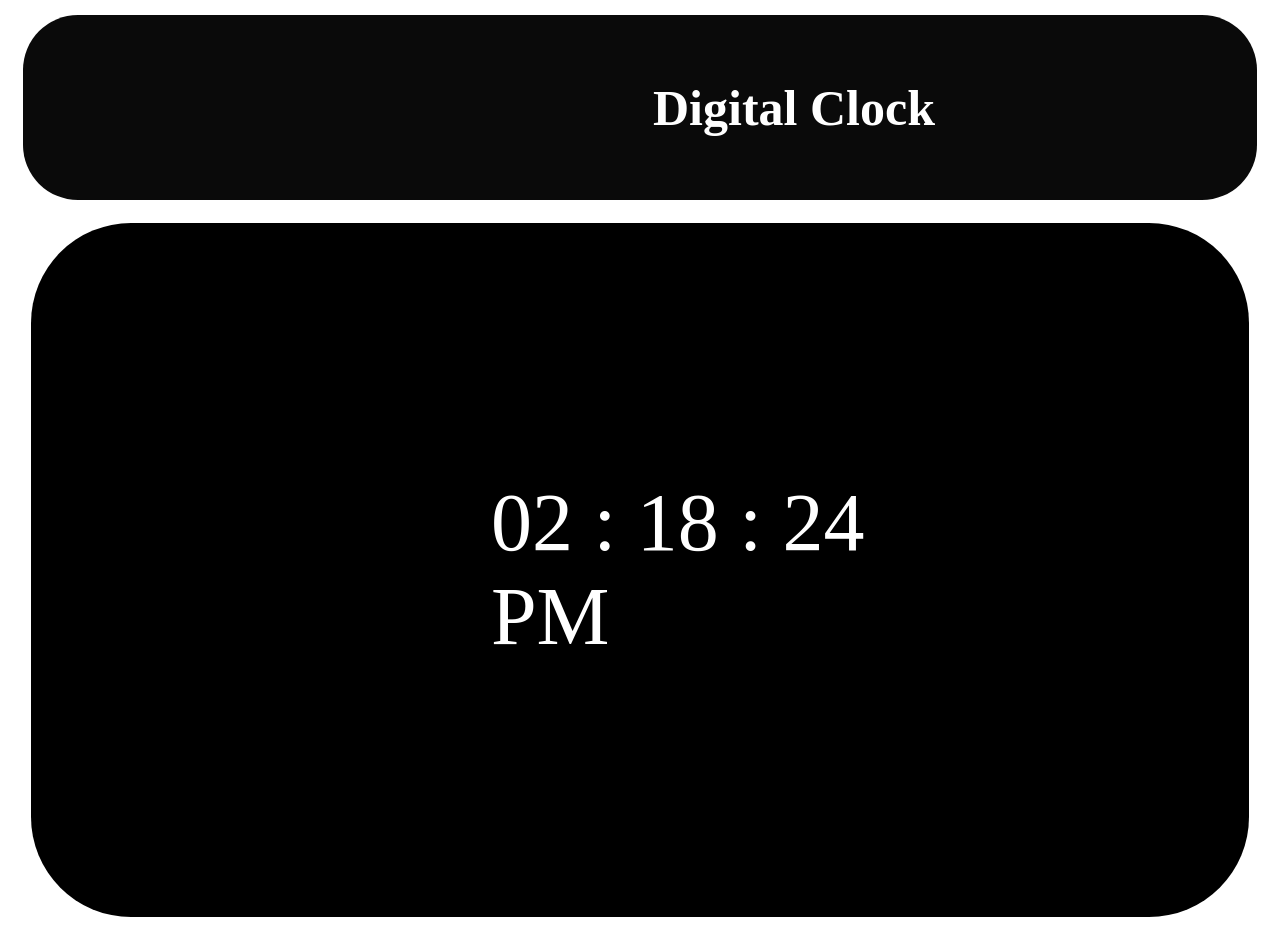
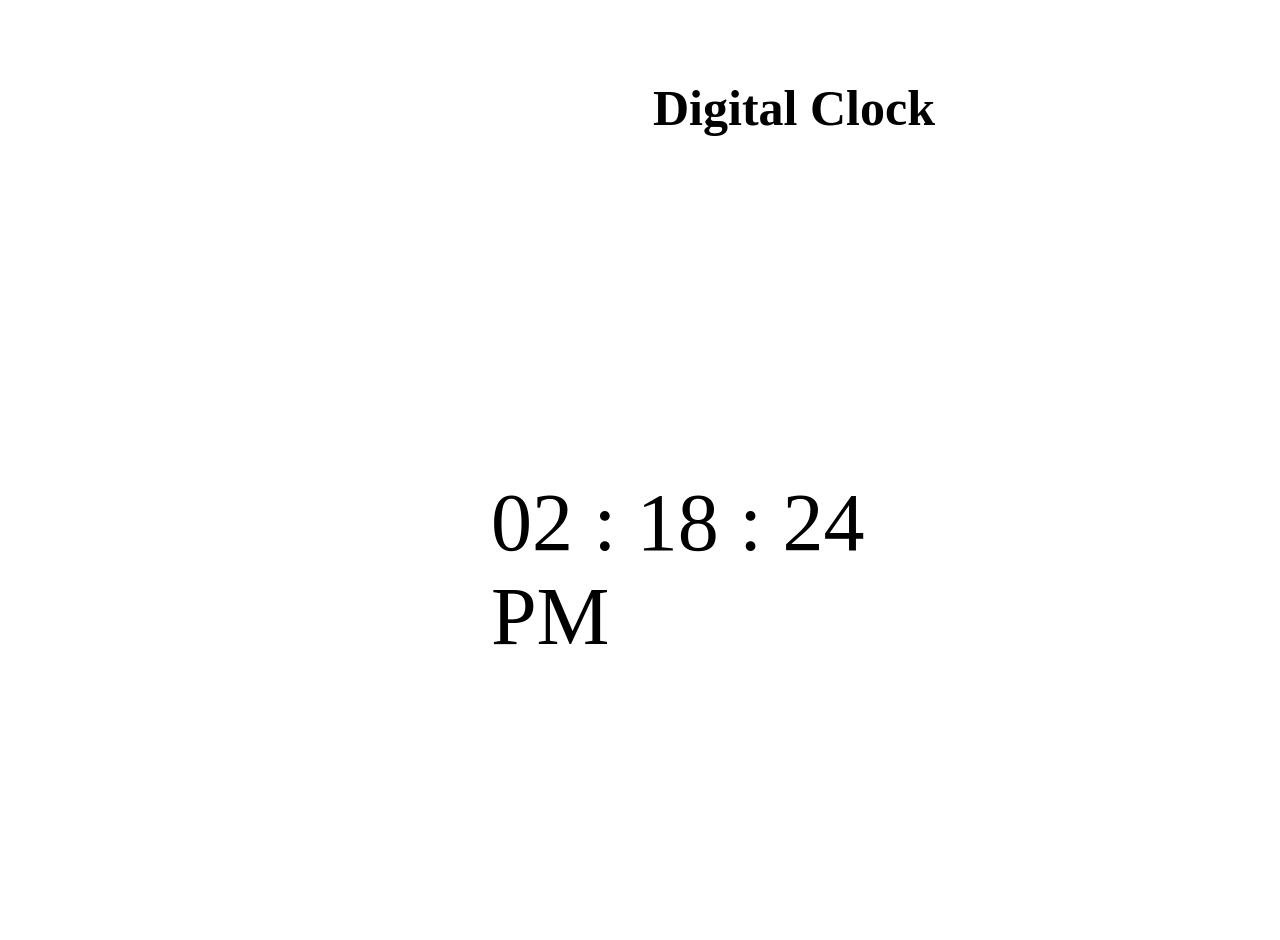
Before and after one commit to kashyap1807/Digital-Clock, a plain HTML site: page index.html in a window 1280 px wide. Drawn offline with Linux system fonts and the light colour scheme.

Commit message:
Update index.html

```diff
--- a/index.html
+++ b/index.html
@@ -8,8 +8,7 @@
     <style>
         #DigitalClock{
 
-            color: rgb(255, 255, 255);
-            background-color:rgb(0, 0, 0);
+            color: black;
             margin: 23px;
             padding: 20%;
             padding-left: 460px;
@@ -22,8 +21,7 @@
 
         }
         #head{
-            color: rgb(255, 255, 255);
-            background-color: rgb(10, 10, 10);
+            color: black;
             margin: 15px;
             padding: 30px;
             padding-left: 630px;
```
